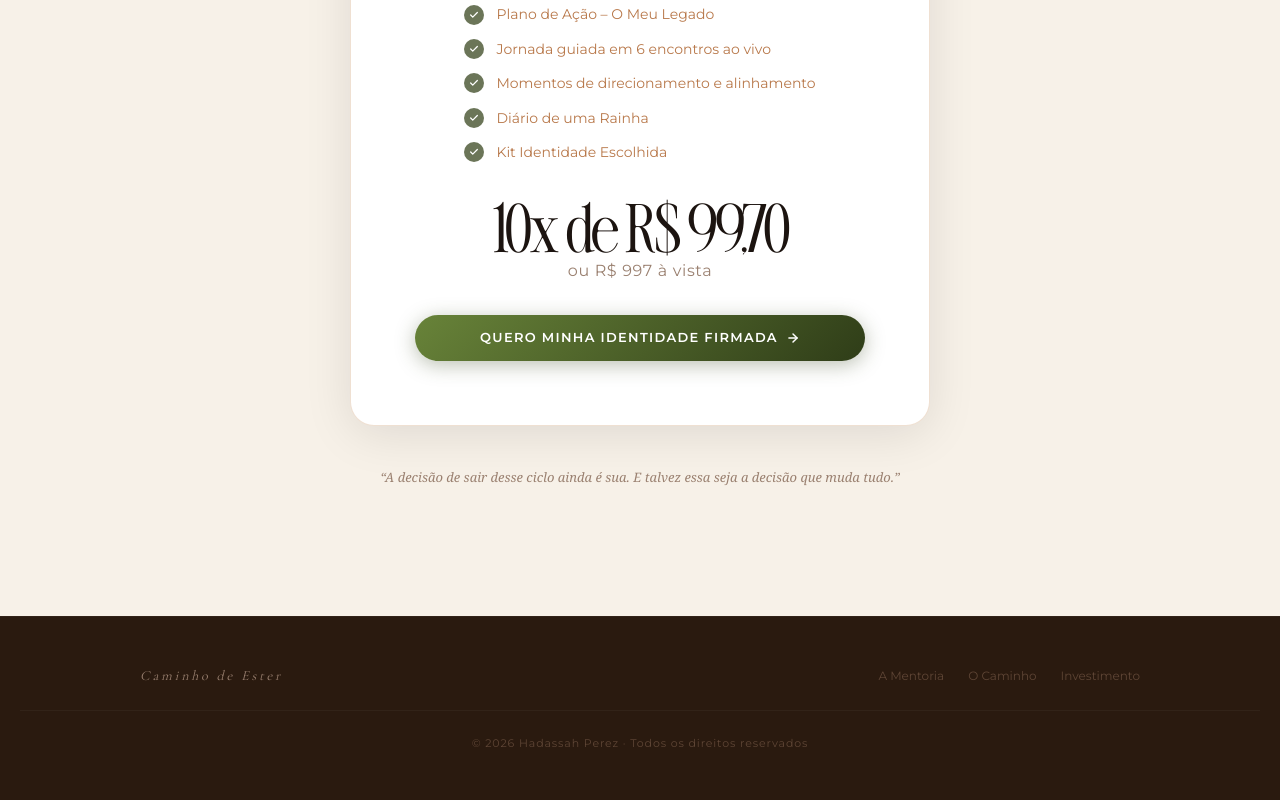
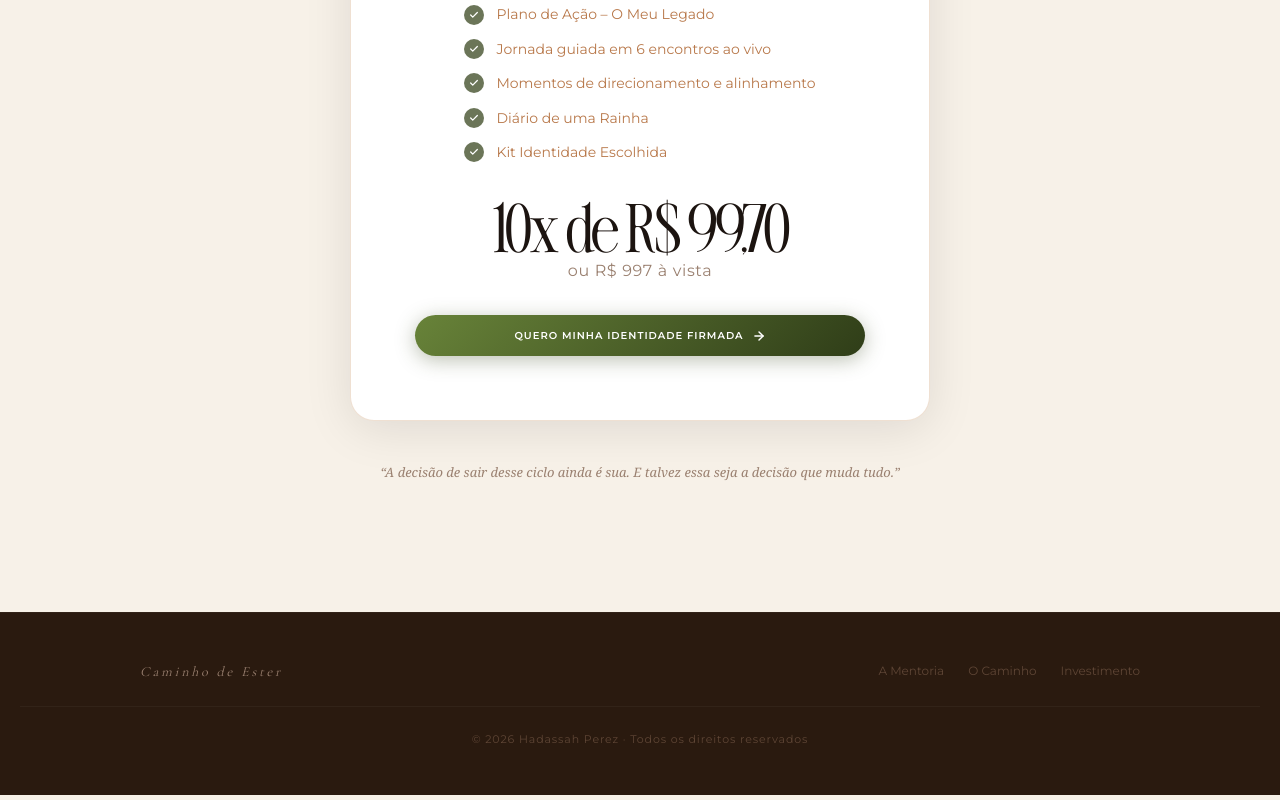
Before and after one commit to aigencybr/hadassahperez, a Next.js app: page /mentoria in a window 1280 px wide. Shown: the part 9367-10167 px from the top of the page. Built offline with nearby package versions, Linux system fonts and the light colour scheme.

Commit message:
botao cta

```diff
--- a/app/mentoria/page.tsx
+++ b/app/mentoria/page.tsx
@@ -1254,7 +1254,7 @@ function Pricing() {
             {/* CTA */}
             <a
               href={WA_APPLY_LINK}
-              className="btn-grad mb-0 flex w-full items-center justify-center gap-2 rounded-full px-8 py-[13px] text-[13px] font-semibold text-white shadow-[0_4px_20px_rgba(60,75,35,0.35)]"
+              className="btn-grad mb-0 flex w-full items-center justify-center gap-2 rounded-full px-8 py-[13px] text-[10px] font-semibold text-white shadow-[0_4px_20px_rgba(60,75,35,0.35)]"
               style={{
                 fontFamily: "var(--font-montserrat)",
                 letterSpacing: "0.10em",
```
